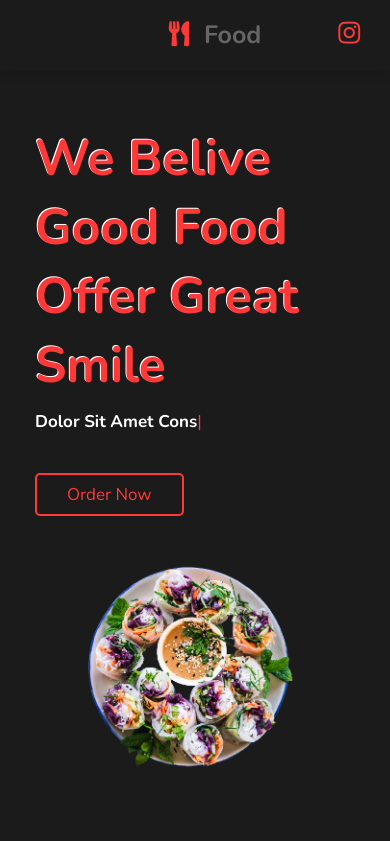
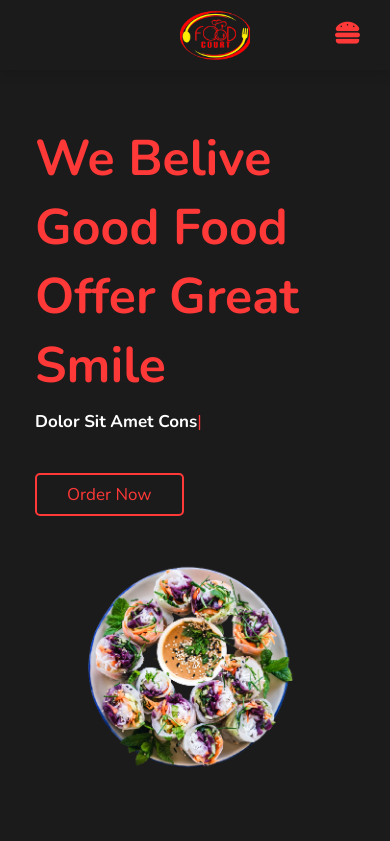
Before and after one commit to ranveer18/Food_court, a plain HTML site: page index.html in a window 390 px wide. Shown: the top 841 px of the page. Drawn offline with nearby package versions, Linux system fonts and the light colour scheme.

Commit message:
make it better

```diff
--- a/index.html
+++ b/index.html
@@ -14,9 +14,9 @@
 
 <body>
   <header>
-    <a href="#" class="logo"><i class="fas fa-utensils"></i>food</a>
+    <img class="logo" src="./images/logo.png" alt="">
     <div class="nav-bar">
-      <i class="fab fa-instagram" onclick="toggleMenu()"
+      <i class="fas fa-hamburger" onclick="toggleMenu()"
         style="position: absolute; right: 20px; z-index: 10000; top: 20px" id="bars"></i>
       <ul id="mobile-nav">
         <li><a href="#home">Home</a></li>
--- a/style.css
+++ b/style.css
@@ -49,9 +49,8 @@ header {
 }
 
 header .logo {
-  font-size: 2.5rem;
-  font-weight: bolder;
-  color: #666;
+  width: 70px;
+  height: 50px;
 }
 
 header .logo i {
@@ -138,7 +137,6 @@ button {
 .home .content h3 {
   font-size: 5rem;
   color: #ff3838;
-  text-shadow: -1px -1px white;
 }
 
 .home .content p {
```
Also changed, not shown: cart.html (+1 -1 lines), menu.html (+1 -1 lines), sign Up/index.html (+1 -1 lines), sign Up/index.js (+0 -7 lines), images/logo.png (added).
